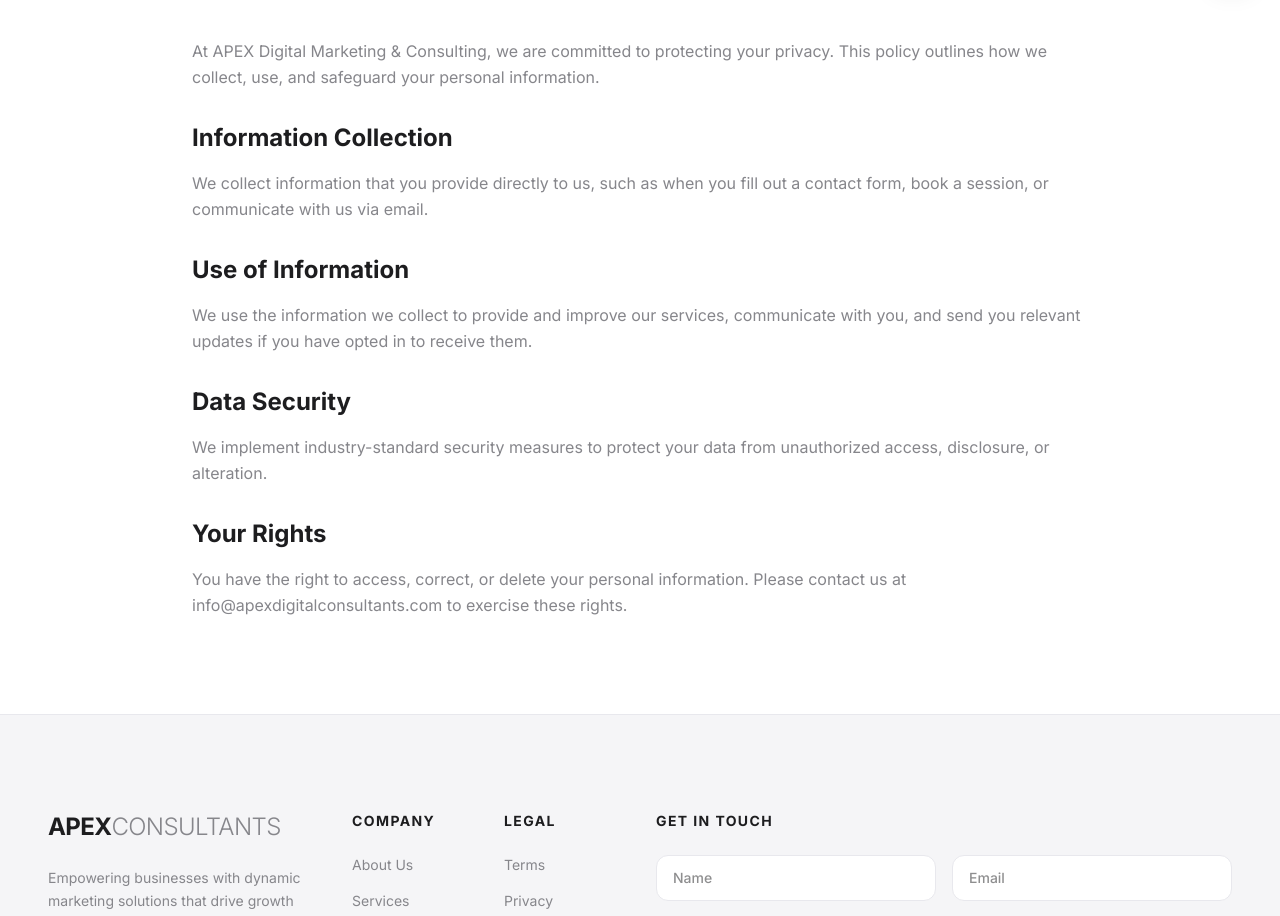
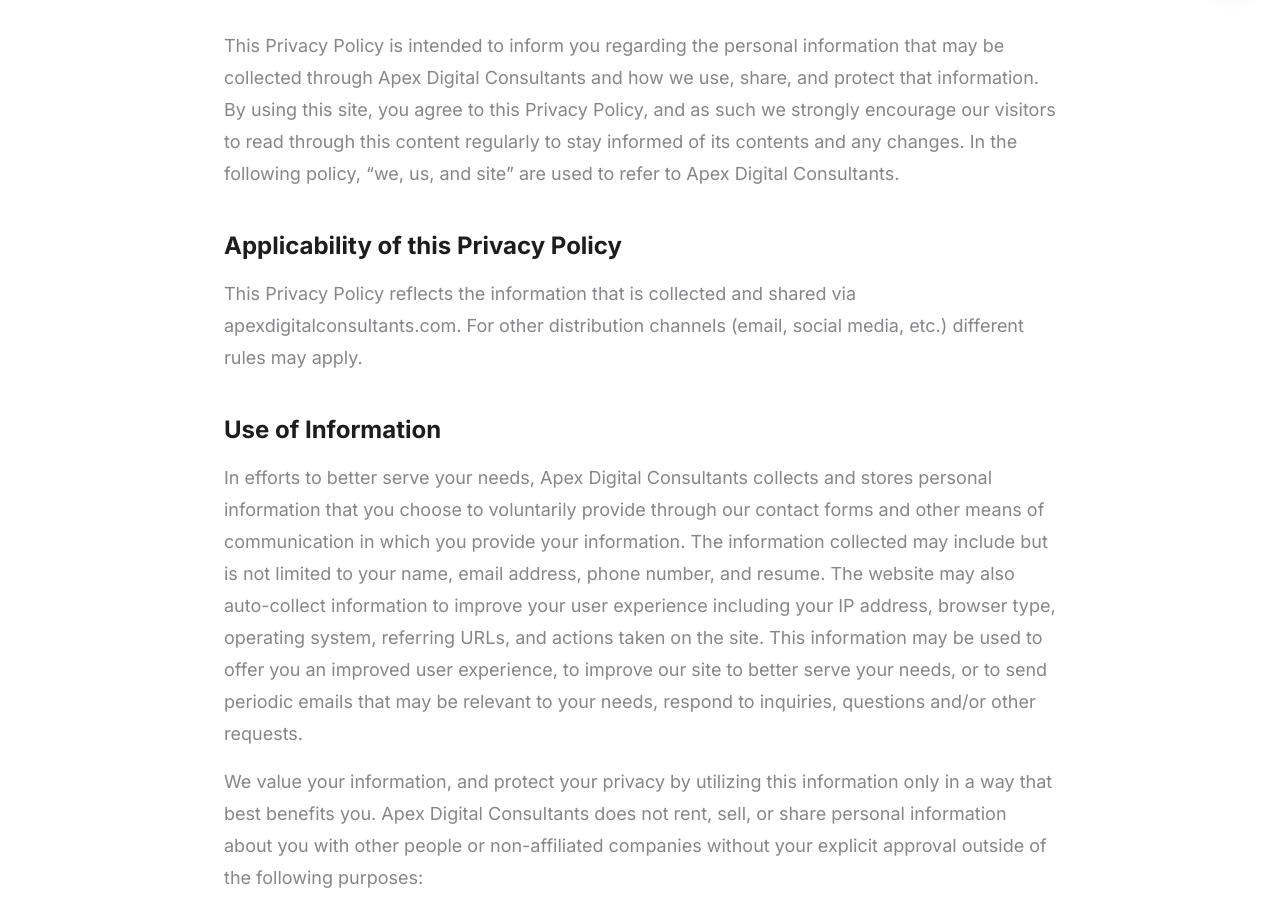
Before and after one commit to recoalleyne-cpu/apex-digital-consultants--1-, a React (Vite) app: page /privacy in a window 1280 px wide. Shown: the part 800-1716 px from the top of the page. Built offline with nearby package versions, Linux system fonts and the light colour scheme; a web font is replaced by a local one.

Commit message:
Update Privacy page content and spacing

```diff
--- a/src/pages/Privacy.tsx
+++ b/src/pages/Privacy.tsx
@@ -1,34 +1,108 @@
-
 import React from 'react';
-
 import { PageHeader } from '../components/PageHeader';
 
 export const Privacy = () => {
   return (
-    <div className="pt-12">
+    <div className="pt-16 md:pt-20">
       <PageHeader
         title="Privacy Policy"
-        description="At APEX Digital Marketing & Consulting, we are committed to protecting your privacy. This policy outlines how we collect, use, and safeguard your personal information."
+        description="This Privacy Policy is intended to inform you regarding the personal information that may be collected through Apex Digital Consultants and how we use, share, and protect that information."
       />
-      <section className="section-padding">
-        <div className="container-wide max-w-4xl">
-          <div className="prose prose-lg prose-apple max-w-none text-apple-gray-300 leading-relaxed space-y-8">
-            <p>At APEX Digital Marketing & Consulting, we are committed to protecting your privacy. This policy outlines how we collect, use, and safeguard your personal information.</p>
-            <section>
-              <h2 className="text-2xl font-bold text-apple-gray-500 mb-4">Information Collection</h2>
-              <p>We collect information that you provide directly to us, such as when you fill out a contact form, book a session, or communicate with us via email.</p>
+
+      <section className="pt-10 md:pt-14 pb-24 md:pb-32">
+        <div className="container-wide max-w-4xl px-6 md:px-8">
+          <div className="space-y-10 text-apple-gray-300">
+            <p className="text-lg leading-8">
+              This Privacy Policy is intended to inform you regarding the personal information that may be collected through Apex Digital Consultants and how we use, share, and protect that information. By using this site, you agree to this Privacy Policy, and as such we strongly encourage our visitors to read through this content regularly to stay informed of its contents and any changes. In the following policy, “we, us, and site” are used to refer to Apex Digital Consultants.
+            </p>
+
+            <section className="space-y-4">
+              <h2 className="text-2xl font-bold text-apple-gray-500">Applicability of this Privacy Policy</h2>
+              <p className="text-lg leading-8">
+                This Privacy Policy reflects the information that is collected and shared via apexdigitalconsultants.com. For other distribution channels (email, social media, etc.) different rules may apply.
+              </p>
             </section>
-            <section>
-              <h2 className="text-2xl font-bold text-apple-gray-500 mb-4">Use of Information</h2>
-              <p>We use the information we collect to provide and improve our services, communicate with you, and send you relevant updates if you have opted in to receive them.</p>
+
+            <section className="space-y-4">
+              <h2 className="text-2xl font-bold text-apple-gray-500">Use of Information</h2>
+              <p className="text-lg leading-8">
+                In efforts to better serve your needs, Apex Digital Consultants collects and stores personal information that you choose to voluntarily provide through our contact forms and other means of communication in which you provide your information. The information collected may include but is not limited to your name, email address, phone number, and resume. The website may also auto-collect information to improve your user experience including your IP address, browser type, operating system, referring URLs, and actions taken on the site. This information may be used to offer you an improved user experience, to improve our site to better serve your needs, or to send periodic emails that may be relevant to your needs, respond to inquiries, questions and/or other requests.
+              </p>
+              <p className="text-lg leading-8">
+                We value your information, and protect your privacy by utilizing this information only in a way that best benefits you. Apex Digital Consultants does not rent, sell, or share personal information about you with other people or non-affiliated companies without your explicit approval outside of the following purposes:
+              </p>
+
+              <ul className="space-y-3 pl-6 list-disc text-lg leading-8">
+                <li>To provide products or services you’ve requested</li>
+                <li>
+                  To provide the information to trusted entities who work on behalf of or with Apex Digital Consultants under strict confidentiality agreements in order to help us communicate with you regarding relevant offers from Apex Digital Consultants and our marketing partners. These companies do not have any independent right to further share or disseminate this information
+                </li>
+                <li>
+                  To share the information in order to investigate, prevent, or take action against any illegal activities, suspected fraud, situations involving potential threats to the physical safety of any person, or as otherwise required by law
+                </li>
+                <li>
+                  To respond to subpoenas, court orders, or legal process, or to establish or exercise our legal rights or defend against legal claims
+                </li>
+                <li>
+                  To transfer information about you if Apex Digital Consultants is acquired by or merged with another company
+                </li>
+              </ul>
             </section>
-            <section>
-              <h2 className="text-2xl font-bold text-apple-gray-500 mb-4">Data Security</h2>
-              <p>We implement industry-standard security measures to protect your data from unauthorized access, disclosure, or alteration.</p>
+
+            <section className="space-y-4">
+              <h2 className="text-2xl font-bold text-apple-gray-500">Secured Information</h2>
+              <p className="text-lg leading-8">
+                We adopt best industry standards for data collection, storage, processing practices and security measures to protect you against unauthorized access, alteration, disclosure or destruction of your personal information.
+              </p>
             </section>
-            <section>
-              <h2 className="text-2xl font-bold text-apple-gray-500 mb-4">Your Rights</h2>
-              <p>You have the right to access, correct, or delete your personal information. Please contact us at info@apexdigitalconsultants.com to exercise these rights.</p>
+
+            <section className="space-y-4">
+              <h2 className="text-2xl font-bold text-apple-gray-500">Cookies</h2>
+              <p className="text-lg leading-8">
+                Our site may use “cookies” to enhance and personalize your user experience. Cookies are generated by a your web browser for record-keeping purposes and to track information regarding your website navigation. Permission of Cookies can be modified through your own personal settings. You may choose to set your web browser to refuse cookies, or to alert you when cookies are being sent – however doing so may limit the functionalities of the site performance. Cookies are also be used for security purposes, website statistical data, pages visited, files downloaded, and user path.
+              </p>
+            </section>
+
+            <section className="space-y-4">
+              <h2 className="text-2xl font-bold text-apple-gray-500">Links to Other Websites</h2>
+              <p className="text-lg leading-8">
+                In order to provide additional information or services, Apex Digital Consultants may include links to external websites. Clicking on such a link will navigate you away from Apex Digital Consultants’ site. Other site’s privacy practices may differ from our own. We do not endorse or make any representations regarding third-party websites. When clicking off the Apex Digital Consultants site, we strongly encourage you to visit the other site’s Privacy Policy to ensure it meets the standards of your own personal preferences.
+              </p>
+            </section>
+
+            <section className="space-y-4">
+              <h2 className="text-2xl font-bold text-apple-gray-500">Compliance with the Children’s Online Privacy Protection Act</h2>
+              <p className="text-lg leading-8">
+                Protecting the privacy of children is important. The content of this site is not intended to attract or engage any individuals under the age of 13. For that reason, we never collect or maintain information at our site from those we under the age of 13.
+              </p>
+            </section>
+
+            <section className="space-y-4">
+              <h2 className="text-2xl font-bold text-apple-gray-500">Your Information, Your Choices</h2>
+              <p className="text-lg leading-8">
+                If you choose to no longer receive email notifications from Apex Digital Consultants, your are free at anytime to unsubscribe in order to cease from receiving these types of notifications. If you have provided us with your information, you may request to update, modify or delete as deemed necessary by contacting us.
+              </p>
+            </section>
+
+            <section className="space-y-4">
+              <h2 className="text-2xl font-bold text-apple-gray-500">Changes to this privacy policy</h2>
+              <p className="text-lg leading-8">
+                Apex Digital Consultants retains the right to update this Privacy Policy at our discretion at any time. For benefit of your open awareness and knowledge, we make every effort to notify users of policy changes. Prior versions of this policy are retained for records. We encourage our users to frequently check this page for any possible changes to stay informed on how we protect your personal information.
+              </p>
+            </section>
+
+            <section className="space-y-4">
+              <h2 className="text-2xl font-bold text-apple-gray-500">Your Acceptance of These Terms</h2>
+              <p className="text-lg leading-8">
+                By using this site, you signify your acceptance of this policy. If you do not agree to this policy, please do not use our site. Your continued use of the site now or following the posting of changes to this policy will be deemed as your acceptance to the site and any changes.
+              </p>
+            </section>
+
+            <section className="space-y-4">
+              <h2 className="text-2xl font-bold text-apple-gray-500">Contacting us</h2>
+              <p className="text-lg leading-8">
+                If you have any questions regarding our Privacy Policy, the practices of this site, or your dealings with apexdigitalconsultants.com, please contact through our Contact Form.
+              </p>
             </section>
           </div>
         </div>
```
